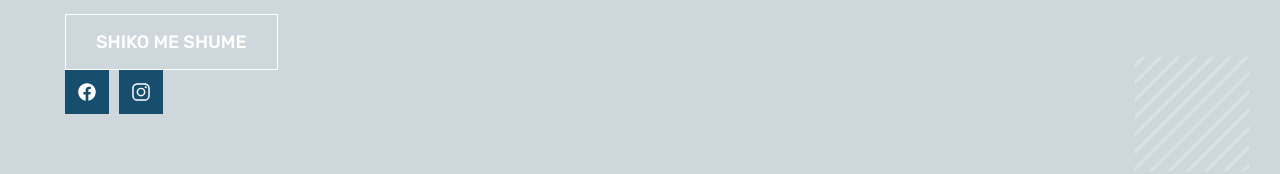
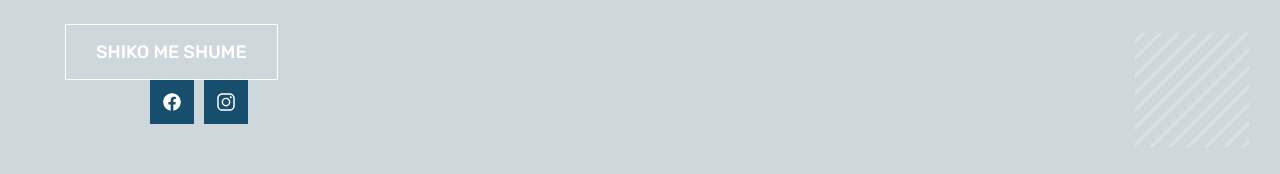
Before and after one commit to florentsahiti/albag-transport.ch, a plain HTML site: page index.html in a window 1280 px wide. Shown: the part 590-764 px from the top of the page. Drawn offline with nearby package versions, Linux system fonts and the light colour scheme.

```diff
--- a/index.html
+++ b/index.html
@@ -166,7 +166,7 @@
             <h1 style="position:absolute; top:400px; left:720px;">BËJMË TRANSPORTIN E VETURAVE</h1>
           </div>
 
-          <ul class="social-list">
+          <ul class="social-list" style="position: absolute; left:150px; ">
 
             <li>
               <a href="https://www.facebook.com/Albag-Transport-103981195789315" class="social-link">
```
